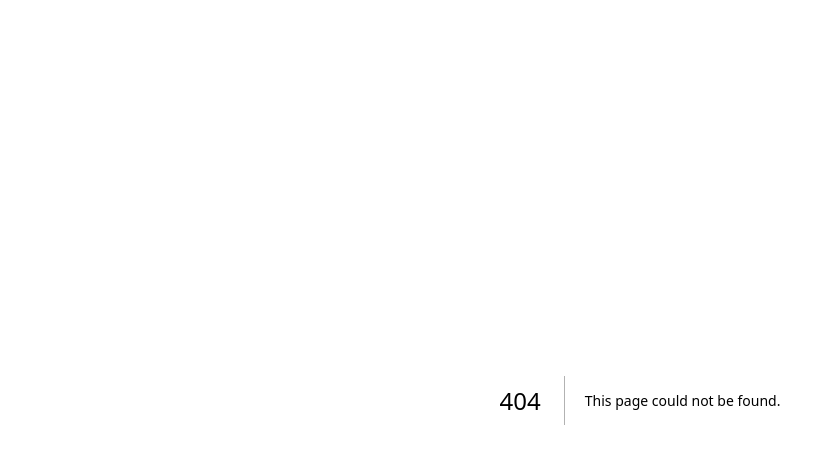
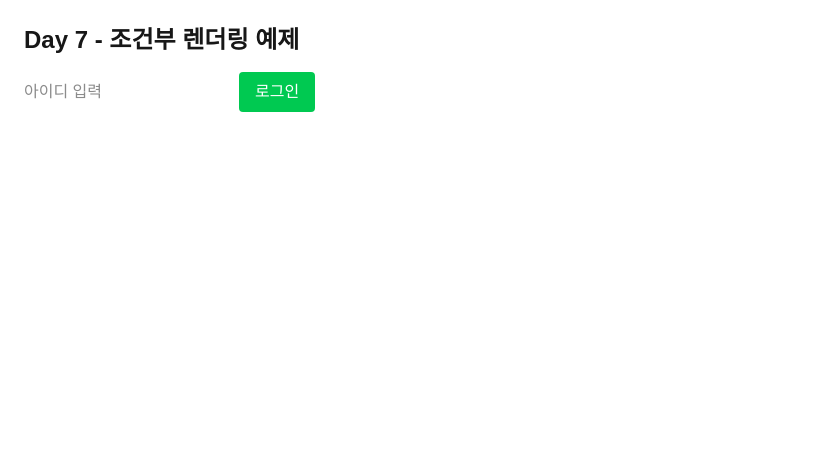
Before and after one commit to manlubo/next, a Next.js app: page /day7 in a window 1280 px wide. Before the commit this address had no page. Shown: the top 464 px of the page, without its empty margins (0-818 px from the left). Built offline with nearby package versions, Linux system fonts and the light colour scheme.

Commit message:
#7 조건부 렌더링(조건에 따라 다른 컴포넌트 렌더링)

```diff
--- /dev/null
+++ b/src/app/day7/page.js
@@ -0,0 +1,24 @@
+"use client";
+
+import {useState} from "react";
+import UserProfile from "@/components/day7/UserProfile";
+import LoginForm from "@/components/day7/LoginForm";
+
+export default function Page(){
+  const [user, setUser] = useState(null);
+
+  function handleLogin(id){
+    setUser(id);
+  }
+
+  function handleLogout(){
+    setUser(null);
+  }
+
+  return (
+    <div className="p-6 space-y-4">
+      <h1 className="text-2xl font-bold">Day 7 - 조건부 렌더링 예제</h1>
+      {user ? (<UserProfile user={user} onLogout={handleLogout}/>) : (<LoginForm onLogin={handleLogin}/>)}
+    </div>
+  )
+}
--- /dev/null
+++ b/src/components/day7/LoginForm.jsx
@@ -0,0 +1,28 @@
+"use client";
+
+
+import {useState} from "react";
+
+export default function LoginForm({onLogin}) {
+  const [id, setId] = useState('');
+
+  function handleSubmit(e) {
+    e.preventDefault();
+    if (!id.trim()) return;
+    onLogin(id);
+    setId("");
+  }
+
+  return (
+    <form onSubmit={handleSubmit} className="flex space-x-2">
+      <input
+      type="text"
+      placeholder="아이디 입력"
+      value={id}
+      onChange={(e) => setId(e.target.value)}
+      className="flex space-x-2"
+      />
+      <button type="submit" className="px-4 py-2 bg-green-500 text-white rounded">로그인</button>
+    </form>
+  )
+}
--- /dev/null
+++ b/src/components/day7/UserProfile.jsx
@@ -0,0 +1,8 @@
+export default function  UserProfile({user, onLogout}) {
+  return (
+    <div className="border p-4 rounded-lg flex justify-between items-center">
+      <span className="font-semibold">{user}님 환영합니다!</span>
+      <button onClick={onLogout} className="px-3 py-1 bg-red-500 text-white rounded">로그아웃</button>
+    </div>
+  )
+}
```
Also changed, not shown: 1 other file (tests, documents, lock files or other folders).
